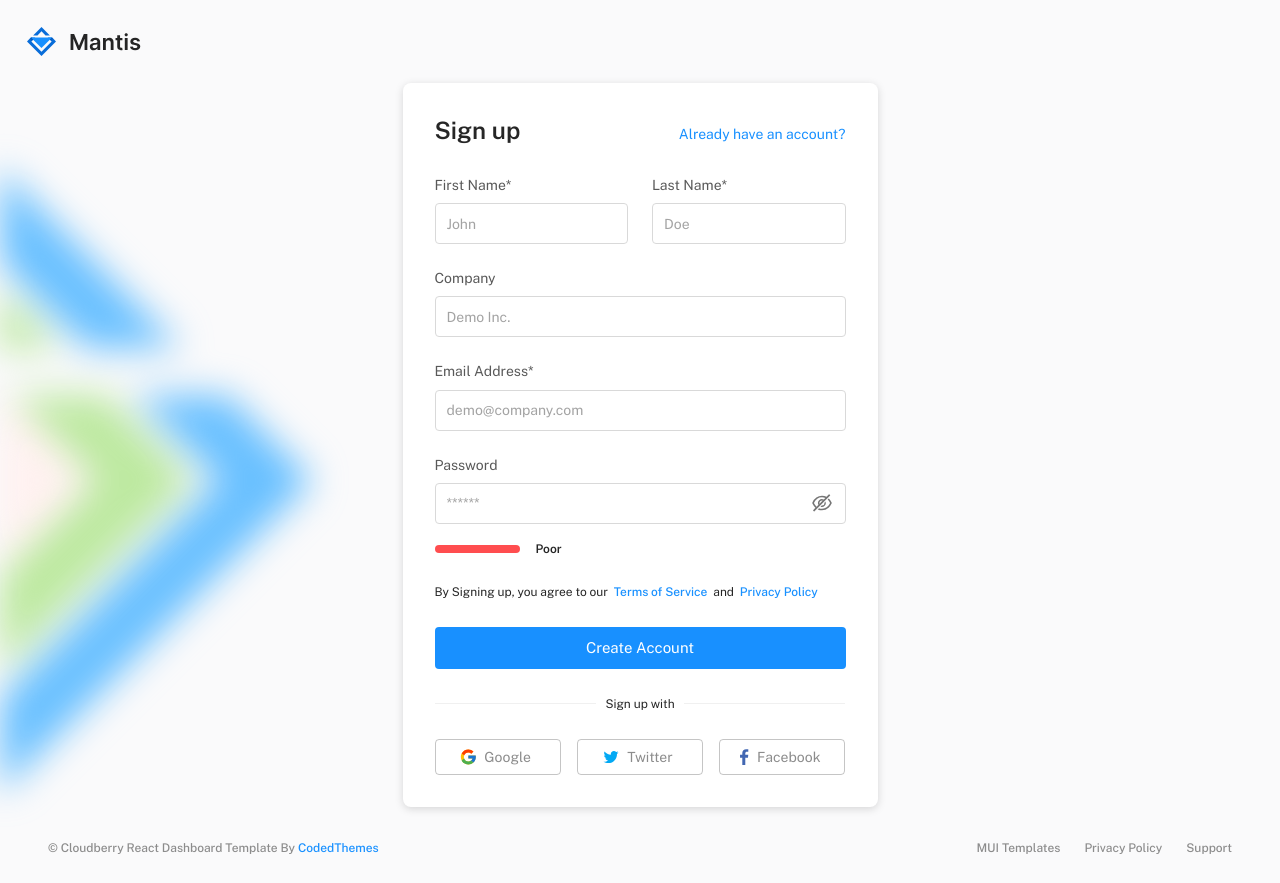
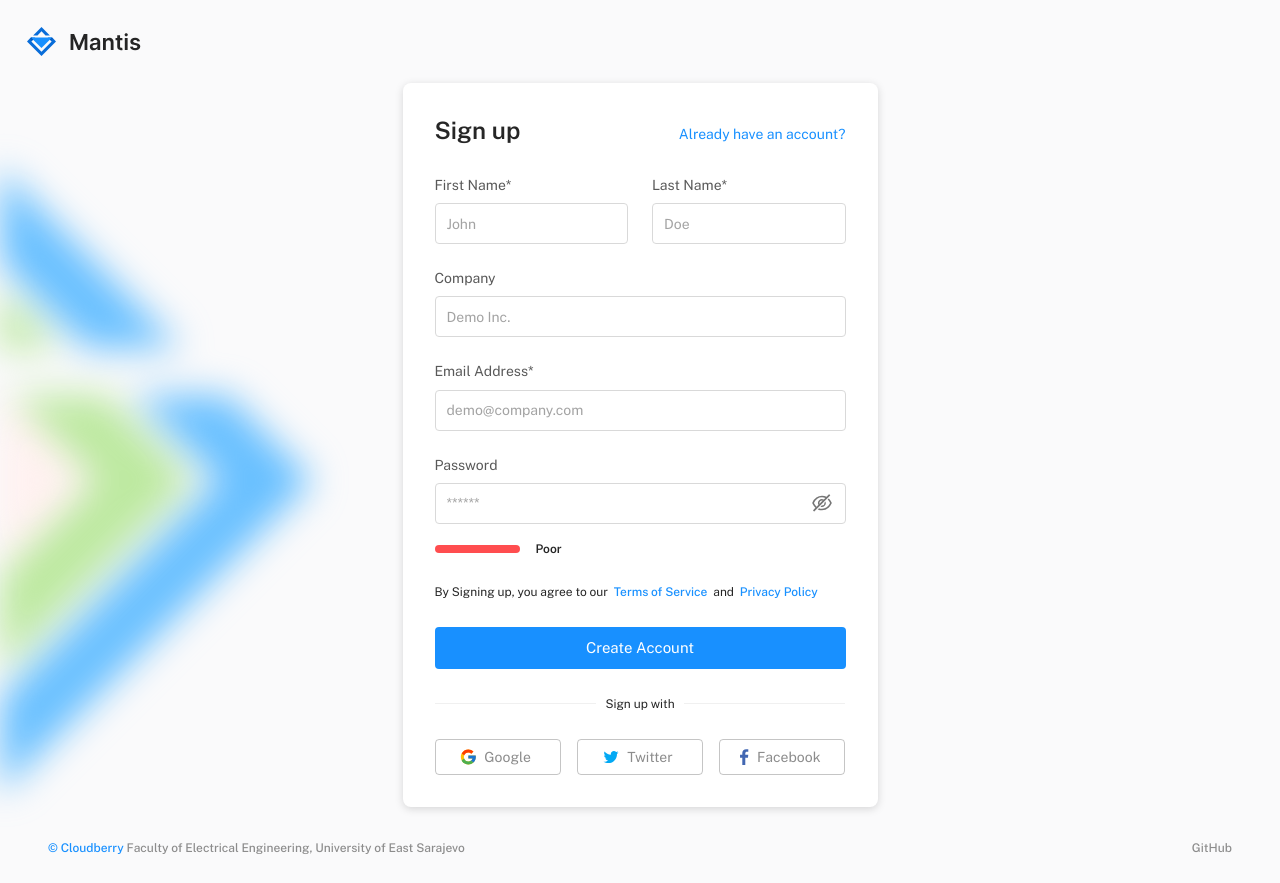
Before and after one commit to vascabarkapa/raspberry-cluster-analysis, a React (Create React App) app in the folder client/: page /register in a window 1280 px wide. Built offline with nearby package versions, Linux system fonts and the light colour scheme.

Commit message:
auth footer

```diff
--- a/client/src/components/cards/AuthFooter.js
+++ b/client/src/components/cards/AuthFooter.js
@@ -1,4 +1,3 @@
-// material-ui
 import { useMediaQuery, Container, Link, Typography, Stack } from '@mui/material';
 
 // ==============================|| FOOTER - AUTHENTICATION ||============================== //
@@ -15,10 +14,9 @@ const AuthFooter = () => {
         textAlign={matchDownSM ? 'center' : 'inherit'}
       >
         <Typography variant="subtitle2" color="secondary" component="span">
-          &copy; Cloudberry React Dashboard Template By&nbsp;
-          <Typography component={Link} variant="subtitle2" href="https://codedthemes.com" target="_blank" underline="hover">
-            CodedThemes
-          </Typography>
+          <Typography variant="subtitle2" color="primary" component="span">
+            &copy;&nbsp;Cloudberry
+          </Typography>&nbsp;Faculty of Electrical Engineering, University of East Sarajevo
         </Typography>
 
         <Stack direction={matchDownSM ? 'column' : 'row'} spacing={matchDownSM ? 1 : 3} textAlign={matchDownSM ? 'center' : 'inherit'}>
@@ -26,31 +24,11 @@ const AuthFooter = () => {
             variant="subtitle2"
             color="secondary"
             component={Link}
-            href="https://material-ui.com/store/contributors/codedthemes/"
+            href="https://github.com/vascabarkapa/raspberry-cluster-analysis/"
             target="_blank"
             underline="hover"
           >
-            MUI Templates
-          </Typography>
-          <Typography
-            variant="subtitle2"
-            color="secondary"
-            component={Link}
-            href="https://codedthemes.com"
-            target="_blank"
-            underline="hover"
-          >
-            Privacy Policy
-          </Typography>
-          <Typography
-            variant="subtitle2"
-            color="secondary"
-            component={Link}
-            href="https://codedthemes.support-hub.io/"
-            target="_blank"
-            underline="hover"
-          >
-            Support
+            GitHub
           </Typography>
         </Stack>
       </Stack>
```
